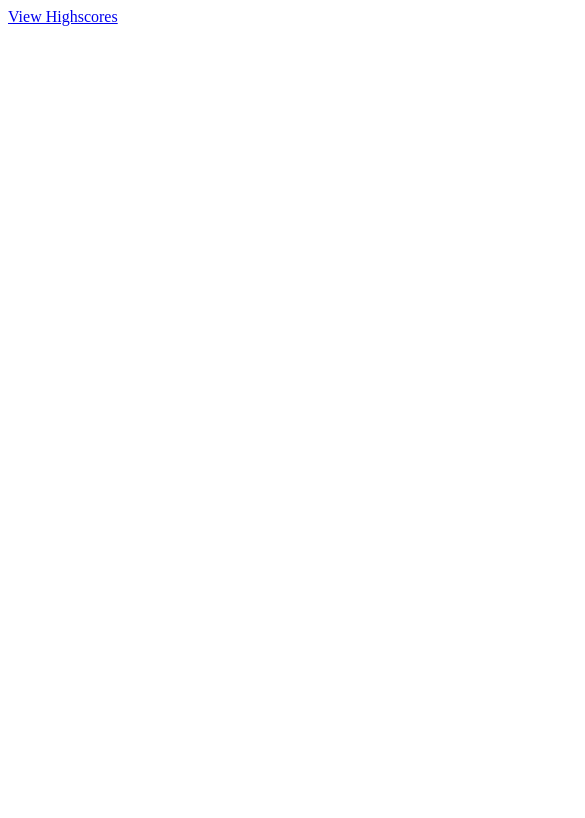
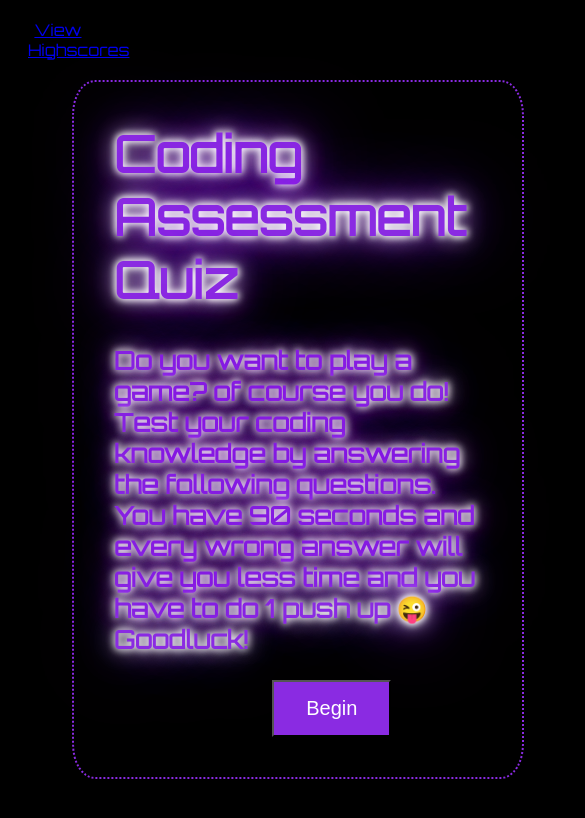
Before and after one commit to JCONSTANT112/Coding-Assesment-Quiz, a plain HTML site: page index.html in a window 390 px wide. Shown: the top 818 px of the page, 585 px wide, since content can reach past the window. Drawn offline with Linux system fonts and the light colour scheme.

Commit message:
Added coolness in css

```diff
--- a/assets/style.css
+++ b/assets/style.css
@@ -0,0 +1,81 @@
+body {
+    background-color: black;
+}
+
+#Highscores {
+    font-family: 'Orbitron', sans-serif;
+    width: 10%;
+    margin: 20px;
+}
+
+#wrapper {
+    border: 2px solid blueviolet;
+    border-style: dotted;
+    background-color: black;
+    border-radius: 5%;
+    width: 70%;
+    height: 70%;
+    position: absolute;
+    top: 20%;
+    left: 15%;
+}
+
+#questionsDiv {
+    margin: 40px;
+    font-family: 'Orbitron', sans-serif;
+    font-weight: bold;
+    font-size: 25px;
+    color: blueviolet;
+    text-shadow: /* White glow */
+    0 0 7px rgb(255, 255, 255), 0 0 10px #fff, 0 0 21px #fff, 0 0 42px rgb(140, 0, 255), 0 0 82px rgb(140, 0, 255);
+}
+
+#timerStart {
+    background-color: blueviolet;
+    margin-left: 43%;
+    padding: 15px 32px;
+    font-size: 20px;
+    color: white;
+    position: relative;
+}
+
+@media screen and (max-width: 786px) {
+    /* Resized content to fit 786px  */
+    body {
+        max-width: 786px;
+    }
+    /* Resized main-content to fit 786px  */
+    #wrapper {
+        position: relative;
+        left: 20%;
+    }
+    a {
+        margin-left: 20%;
+    }
+    #goBack {
+        position: relative;
+        left: 55%;
+    }
+    #clear {
+        position: relative;
+        right: 5%;
+    }
+}
+
+
+/* A Media Query max-width: 640px */
+
+@media screen and (max-width: 640px) {
+    /* Resized content to fit 640px  */
+    body {
+        min-width: 640px;
+    }
+    /* Resized main-content to fit 640px  */
+    #wrapper {
+        position: relative;
+        left: 10%;
+    }
+    a {
+        margin-left: 10%;
+    }
+}
--- a/index.html
+++ b/index.html
@@ -13,12 +13,28 @@
     <link rel="apple-touch-icon" sizes="180x180" href="./assets/images/apple-touch-icon.png">
     <link rel="icon" type="image/png" sizes="32x32" href="./assets/images/favicon-32x32.png">
     <link rel="icon" type="image/png" sizes="16x16" href="./assets/images/favicon-16x16.png">
+    <link rel="preconnect" href="https://fonts.googleapis.com">
+    <link rel="preconnect" href="https://fonts.gstatic.com" crossorigin>
+    <link href="https://fonts.googleapis.com/css2?family=Orbitron&display=swap" rel="stylesheet">
 </head>
 
 <body>
     <!--Link to saved highscore-->
-    <a href="highScores.html">View Highscores</a>
+    <div id="Highscores">
+        <a href="highScores.html">View Highscores</a>
+    </div>
+    <!--wrapper-->
     <div id="wrapper">
+        <!-- timer div-->
+        <div id="currentTime"></div>
+        <!-- quiz content div -->
+        <div id="questionsDiv">
+            <h1>Coding Assessment Quiz</h1>
+            <p>Do you want to play a game? of course you do! Test your coding knowledge by answering the following questions. You have 90 seconds and every wrong answer will give you less time and you have to do 1 push up &#128540; Goodluck!</p>
+            <ul id="choicesUl"></ul>
+            <!-- Buttons -->
+            <button id="timerStart">Begin</button>
+        </div>
 
 
     </div>
```
